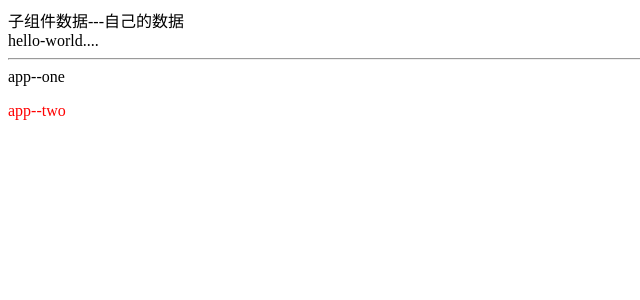
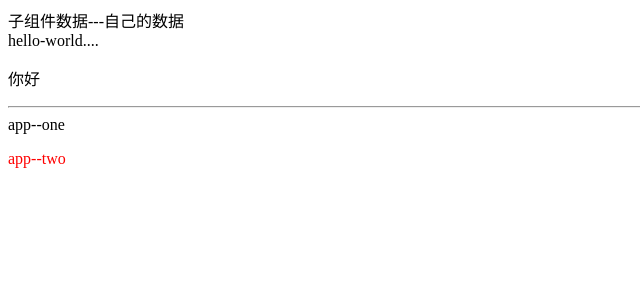
Before and after one commit to CherryGOO/box-office, a Vue app: page / in a window 1280 px wide. Shown: the top 300 px of the page, without its empty margins (0-640 px from the left). Built offline with nearby package versions, Linux system fonts and the light colour scheme.

Commit message:
App中添加你好

```diff
--- a/src/App.vue
+++ b/src/App.vue
@@ -2,6 +2,7 @@
   <div id="app">
     子组件数据---{{pmsg}}
     <hello-world @change="change" :msg='msg'></hello-world>
+    <p>你好</p>
     <hr>
     <One/>
     <Two/>
```
